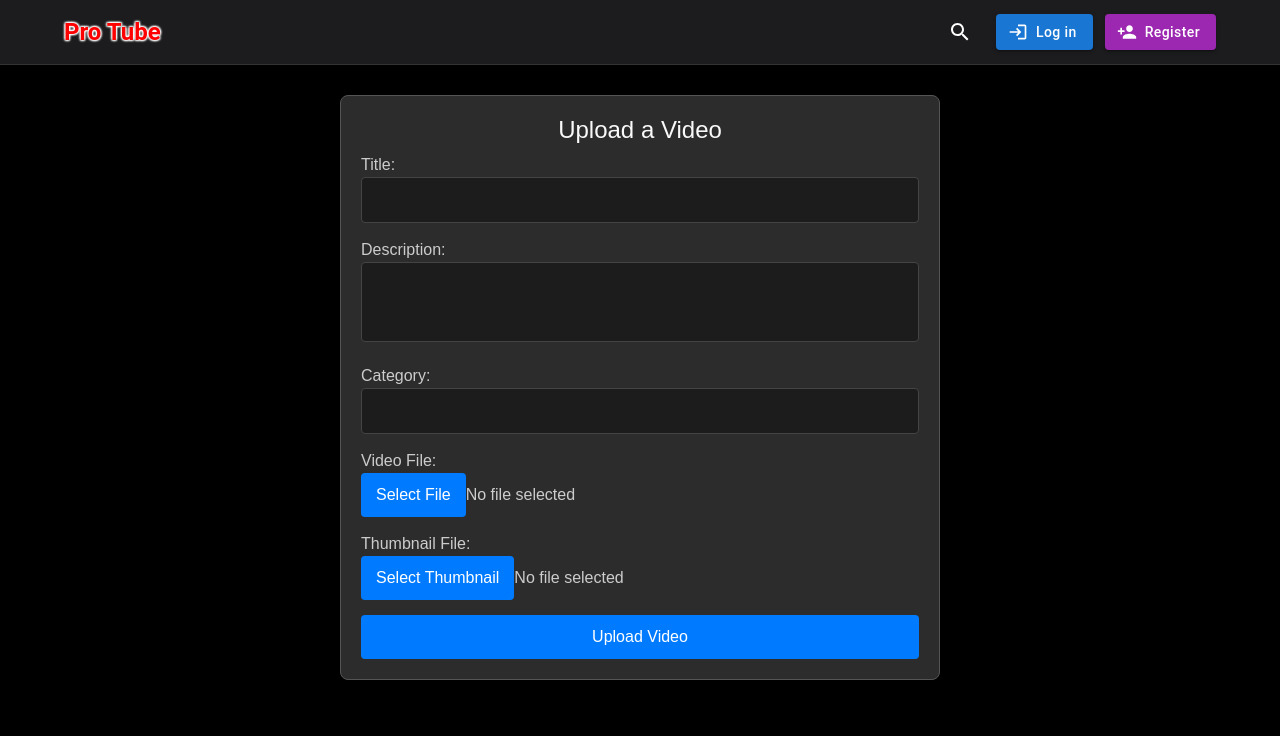
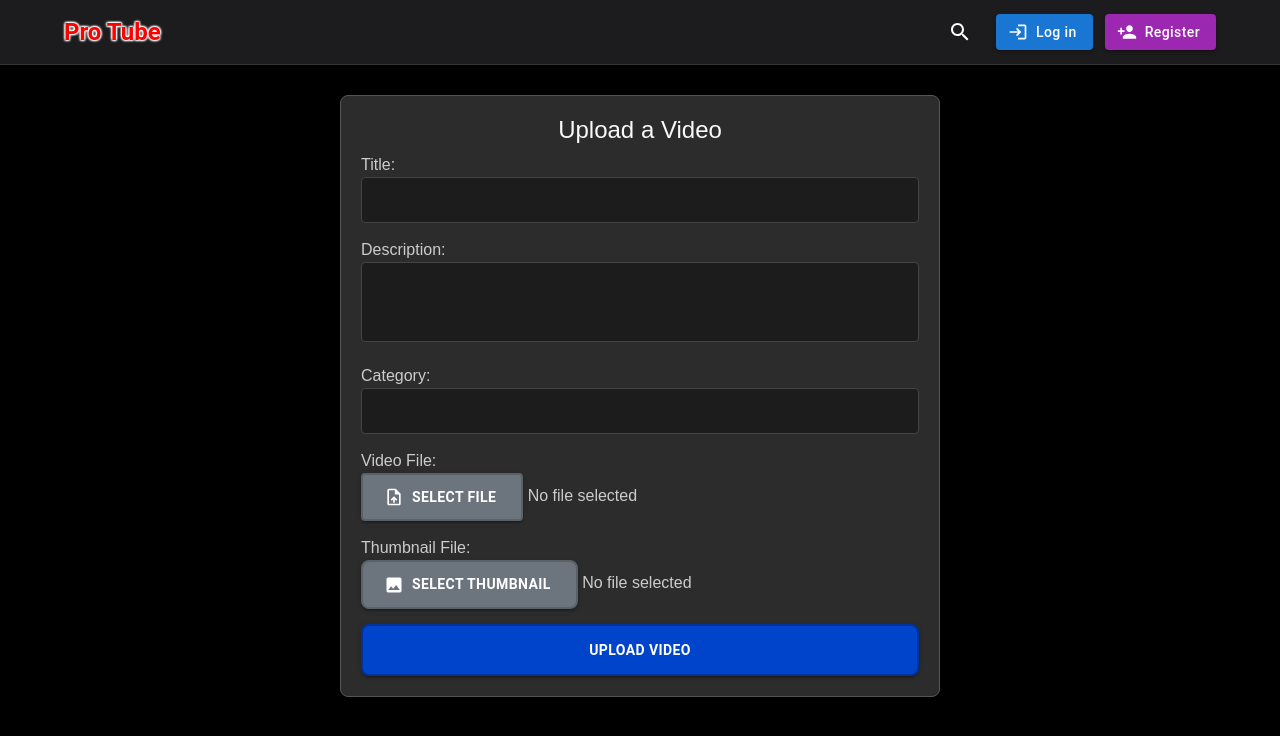
Before and after one commit to BarrosoIsmael/LS_Protube_ManelSergioJoaquinIsma, a React (Vite) app in the folder frontend/: page /uploadvideo in a window 1280 px wide. Shown: the top 736 px of the page. Built offline with nearby package versions, Linux system fonts and the light colour scheme.

Commit message:
Mejora visual botones upload video

```diff
--- a/frontend/src/pages/UploadVideo.css
+++ b/frontend/src/pages/UploadVideo.css
@@ -72,10 +72,84 @@
 
   .upload-video-container p.upload-status {
     font-weight: bold;
-    color: #28a745;
+    color: #ffffff;
   }
 
   .upload-video-container p.upload-error {
     font-weight: bold;
     color: #dc3545;
   }
+
+  .custom-file-upload button,
+  .upload button {
+    padding: 10px 25px;
+    background-color: #6c757d;
+    color: #fff;
+    border: 2px solid #5a6268;
+    border-radius: 4px;
+    font-size: 14px;
+    font-weight: bold;
+    cursor: pointer;
+    transition: all 0.3s ease;
+  }
+
+  .custom-file-upload button:hover,
+  .upload button:hover {
+    background-color: #5a6268;
+    border-color: #495057;
+  }
+
+  .custom-file-upload button:active,
+  .upload button:active {
+    transform: translateY(2px);
+  }
+
+  .custom-min-upload button,
+  .upload button {
+    max-width: 600px;
+    padding: 10px 25px;
+    background-color: #6c757d;
+    color: #fff;
+    border: 2px solid #5a6268;
+    border-radius: 8px;
+    font-size: 14px;
+    font-weight: bold;
+    cursor: pointer;
+    transition: all 0.3s ease;
+  }
+
+  .custom-min-upload button:hover,
+  .upload button:hover {
+    background-color: #5a6268;
+    border-color: #495057;
+  }
+
+  .custom-min-upload button:active,
+  .upload button:active {
+    transform: translateY(2px);
+  }
+
+  .custom-send-upload button,
+  .upload button {
+    width: 100%;
+    padding: 12px 30px;
+    background-color: #0044cc;
+    color: #fff;
+    border: 2px solid #003399;
+    border-radius: 8px;
+    font-size: 14px;
+    font-weight: bold;
+    cursor: pointer;
+    transition: all 0.3s ease;
+  }
+
+  .custom-send-upload button:hover,
+  .upload button:hover {
+    background-color: #003399;
+    border-color: #002266;
+  }
+
+  .custom-send-upload button:active,
+  .upload button:active {
+    transform: translateY(2px);
+  }
--- a/frontend/src/pages/UploadVideo.tsx
+++ b/frontend/src/pages/UploadVideo.tsx
@@ -1,5 +1,8 @@
 import React, { useState } from "react";
 import { useAuth } from "../context/AuthContext";
+import { Button } from "@mui/material";
+import UploadFileIcon from '@mui/icons-material/UploadFile';
+import ImageIcon from '@mui/icons-material/Image';
 import "./UploadVideo.css";
 
 const UploadVideo: React.FC = () => {
@@ -89,13 +92,14 @@ const UploadVideo: React.FC = () => {
         <label>
           Video File:
           <div className="custom-file-upload">
-            <button
-              type="button"
+            <Button
+              variant="contained"
+              startIcon={<UploadFileIcon />}
               onClick={() => document.getElementById("fileInput")?.click()}
             >
               Select File
-            </button>
-            <span>{selectedFile ? selectedFile.name : "No file selected"}</span>
+            </Button>
+            <span>{selectedFile ? selectedFile.name : " No file selected"}</span>
           </div>
           <input
             id="fileInput"
@@ -105,16 +109,18 @@ const UploadVideo: React.FC = () => {
             style={{ display: "none" }}
           />
         </label>
+
         <label>
           Thumbnail File:
-          <div className="custom-file-upload">
-            <button
-              type="button"
+          <div className="custom-min-upload">
+            <Button
+              variant="contained"
+              startIcon={<ImageIcon />}
               onClick={() => document.getElementById("thumbnailInput")?.click()}
             >
               Select Thumbnail
-            </button>
-            <span>{thumbnailFile ? thumbnailFile.name : "No file selected"}</span>
+            </Button>
+            <span>{thumbnailFile ? thumbnailFile.name : " No file selected"}</span>
           </div>
           <input
             id="thumbnailInput"
@@ -124,9 +130,18 @@ const UploadVideo: React.FC = () => {
             style={{ display: "none" }}
           />
         </label>
-        <button type="button" onClick={handleUpload}>
-          Upload Video
-        </button>
+        {/* <button type="button" onClick={handleUpload}>
+            Upload Video
+        </button> */}
+        <div className="custom-send-upload">
+          <Button variant="contained" color="primary" onClick={handleUpload}>
+            Upload Video
+          </Button>
+        </div>
+
+
+
+
       </form>
       {uploadStatus && (
         <p
```
